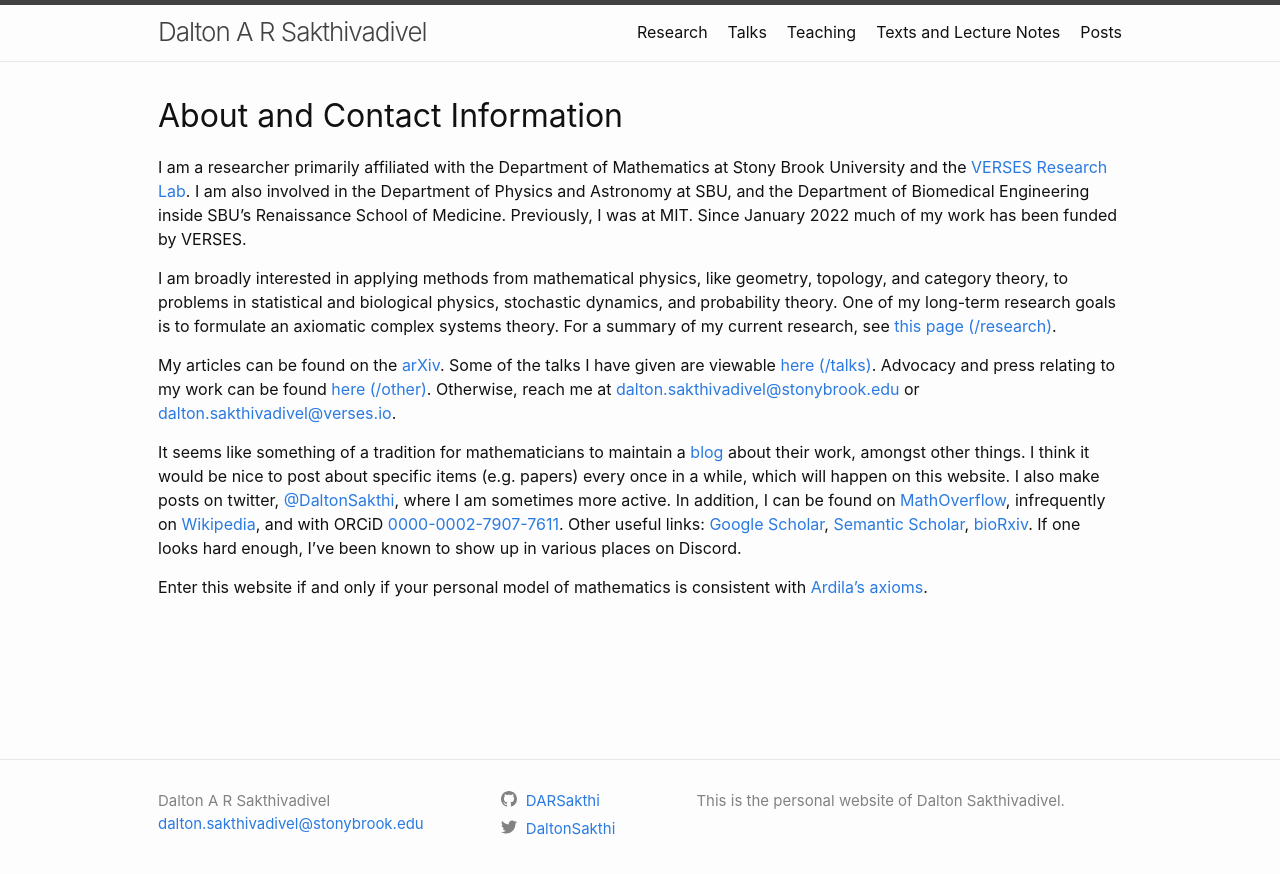
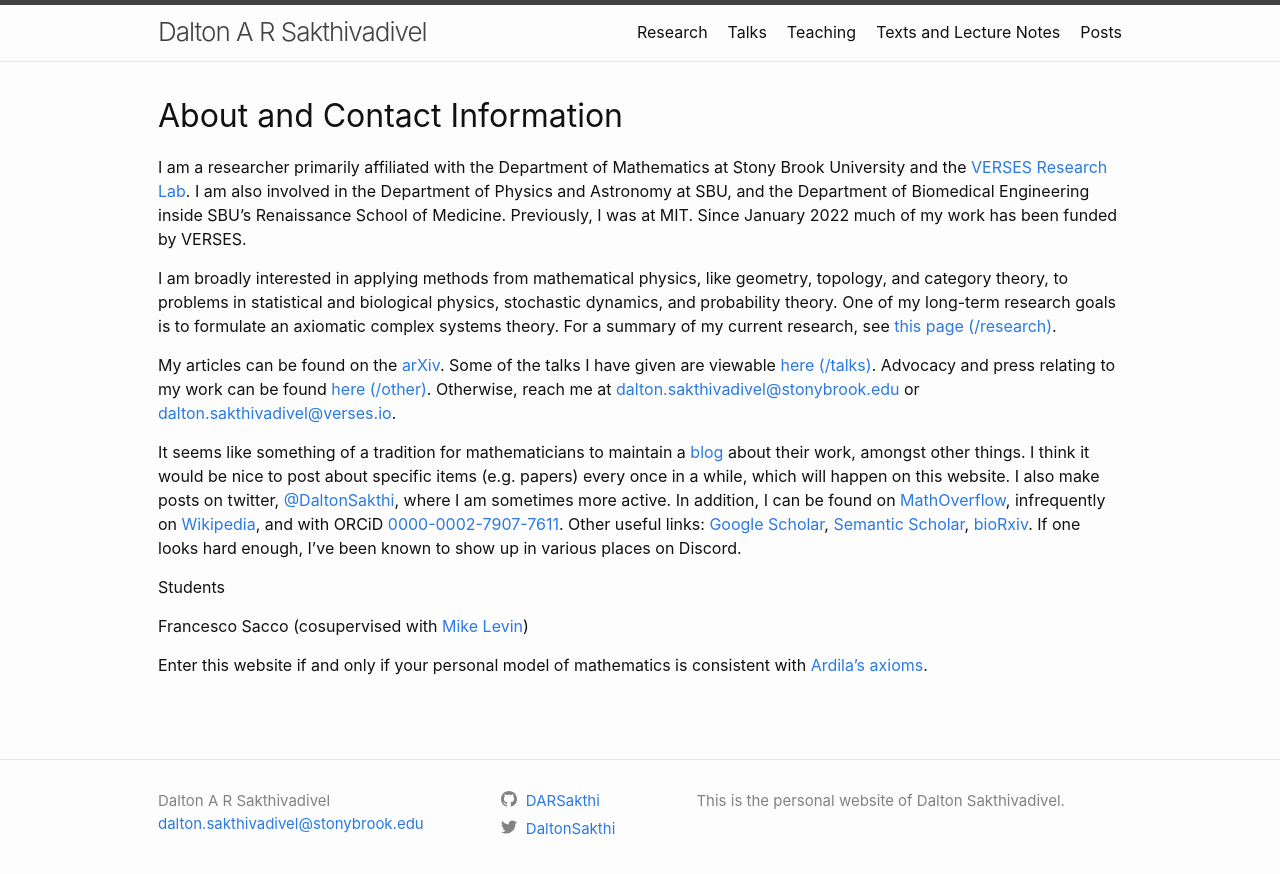
Before and after one commit to DARSakthi/DARSakthi.github.io, a Jekyll site: the page built from index.markdown, in a window 1280 px wide. Shown: the top 874 px of the page. Built offline with Jekyll 4.4.1, drawn with Linux system fonts in a browser that asks for light colours.

Commit message:
Added students tab (temporary)

```diff
--- a/index.markdown
+++ b/index.markdown
@@ -14,4 +14,8 @@ My articles can be found on the [arXiv](https://arxiv.org/a/0000-0002-7907-7611.
 
 It seems like something of a tradition for mathematicians to maintain a [blog](https://darsakthi.github.io/blog) about their work, amongst other things. I think it would be nice to post about specific items (e.g. papers) every once in a while, which will happen on this website. I also make posts on twitter, [@DaltonSakthi](https://twitter.com/DaltonSakthi), where I am sometimes more active. In addition, I can be found on [MathOverflow](https://mathoverflow.net/users/370636/dalton-a-r-sakthivadivel), infrequently on [Wikipedia](https://en.wikipedia.org/wiki/User:Dalton.sakthi), and with ORCiD [0000-0002-7907-7611](https://orcid.org/0000-0002-7907-7611). Other useful links: [Google Scholar](https://scholar.google.com/citations?user=mWJtfUUAAAAJ), [Semantic Scholar](https://www.semanticscholar.org/author/D.-A.-R.-Sakthivadivel/2047545652), [bioRxiv](https://www.biorxiv.org/search/author1%3ADalton%2BA%2BR%2BSakthivadivel%2B). If one looks hard enough, I've been known to show up in various places on Discord.
 
+Students
+
+Francesco Sacco (cosupervised with [Mike Levin](https://www.drmichaellevin.org))
+
 Enter this website if and only if your personal model of mathematics is consistent with [Ardila's axioms](http://fardila.com).
```
